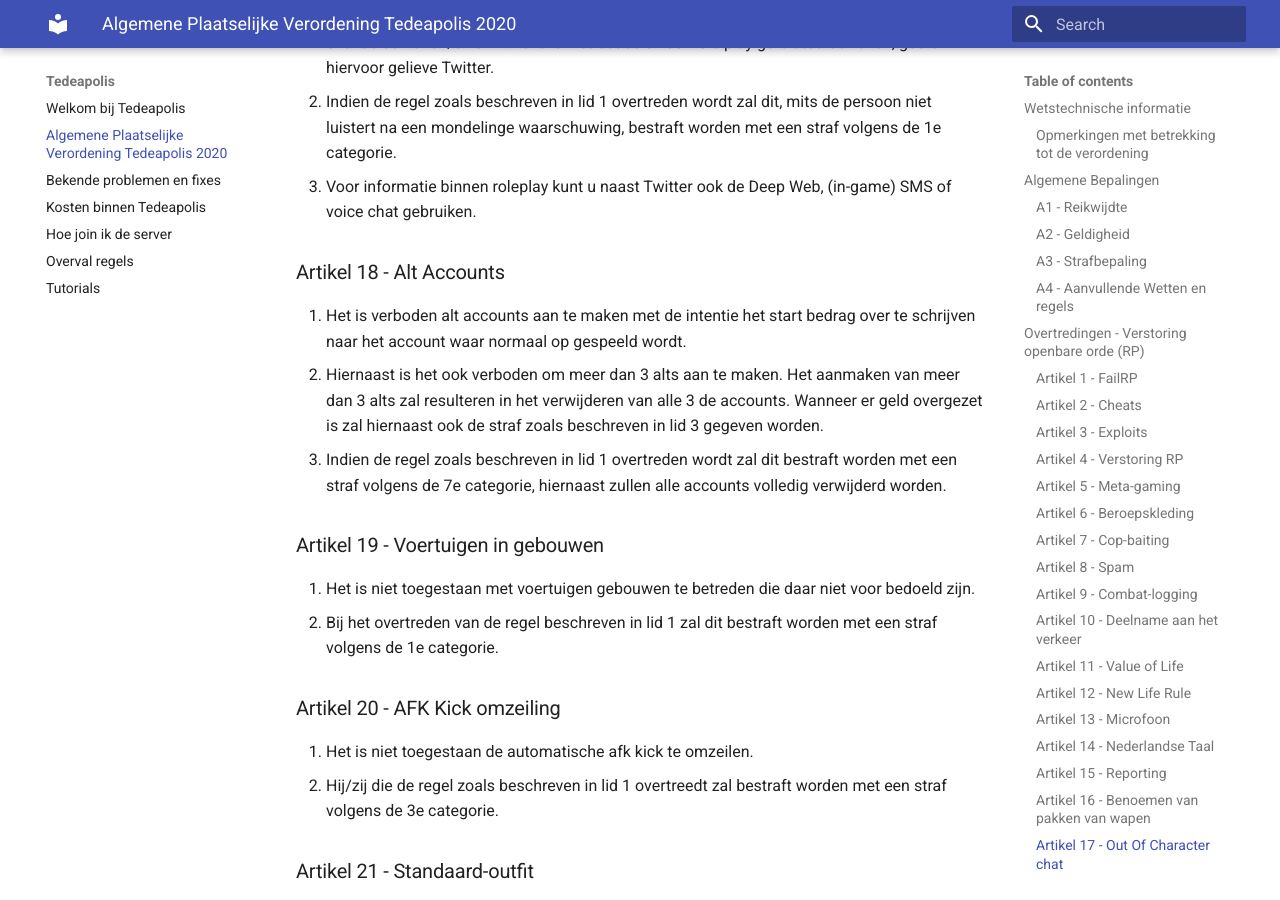
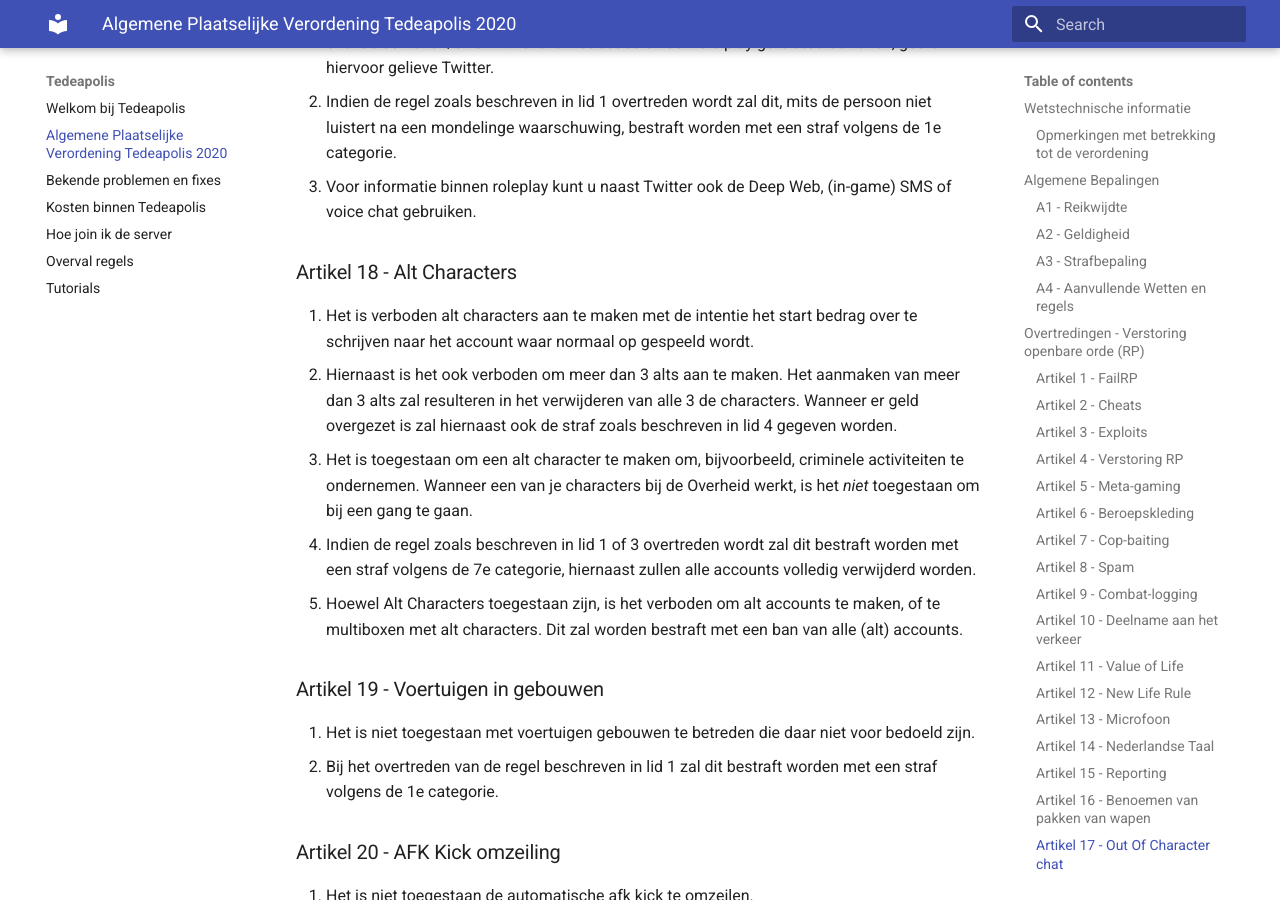
Before and after one commit to Tedeapolis/Tedeapolis, an MkDocs documentation site: the page built from docs/Algemene Plaateslijke Verordening Tedeapolis.md, in a window 1280 px wide and 900 px high, scrolled down 7189 px. Built offline with MkDocs 1.6.1 and Material for MkDocs 9.7.7, drawn with Linux system fonts in a browser that asks for light colours.

Commit message:
Update Algemene Plaateslijke Verordening Tedeapolis.md
Aanpassing Art. 18. Dit was eerder Alt Accounts, maar dit is niet de juiste benaming. Alt Characters klopt beter. Daarnaast de punten iets uitgebreid om Alt Accounts wèl op te nemen als puntje.

```diff
--- a/docs/Algemene Plaateslijke Verordening Tedeapolis.md
+++ b/docs/Algemene Plaateslijke Verordening Tedeapolis.md
@@ -172,11 +172,13 @@
 2. Indien de regel zoals beschreven in lid 1 overtreden wordt zal dit, mits de persoon niet luistert na een mondelinge waarschuwing, bestraft worden met een straf volgens de 1e categorie.
 3. Voor informatie binnen roleplay kunt u naast Twitter ook de Deep Web, (in-game) SMS of voice chat gebruiken.
 
-### Artikel 18 - Alt Accounts
+### Artikel 18 - Alt Characters
 
-1. Het is verboden alt accounts aan te maken met de intentie het start bedrag over te schrijven naar het account waar normaal op gespeeld wordt.
-2. Hiernaast is het ook verboden om meer dan 3 alts aan te maken. Het aanmaken van meer dan 3 alts zal resulteren in het verwijderen van alle 3 de accounts. Wanneer er geld overgezet is zal hiernaast ook de straf zoals beschreven in lid 3 gegeven worden.
-3. Indien de regel zoals beschreven in lid 1 overtreden wordt zal dit bestraft worden met een straf volgens de 7e categorie, hiernaast zullen alle accounts volledig verwijderd worden.
+1. Het is verboden alt characters aan te maken met de intentie het start bedrag over te schrijven naar het account waar normaal op gespeeld wordt.
+2. Hiernaast is het ook verboden om meer dan 3 alts aan te maken. Het aanmaken van meer dan 3 alts zal resulteren in het verwijderen van alle 3 de characters. Wanneer er geld overgezet is zal hiernaast ook de straf zoals beschreven in lid 4 gegeven worden.
+3. Het is toegestaan om een alt character te maken om, bijvoorbeeld, criminele activiteiten te ondernemen. Wanneer een van je characters bij de Overheid werkt, is het *niet* toegestaan om bij een gang te gaan.
+4. Indien de regel zoals beschreven in lid 1 of 3 overtreden wordt zal dit bestraft worden met een straf volgens de 7e categorie, hiernaast zullen alle accounts volledig verwijderd worden.
+5. Hoewel Alt Characters toegestaan zijn, is het verboden om alt accounts te maken, of te multiboxen met alt characters. Dit zal worden bestraft met een ban van alle (alt) accounts.
 
 ### Artikel 19 - Voertuigen in gebouwen
 
```
